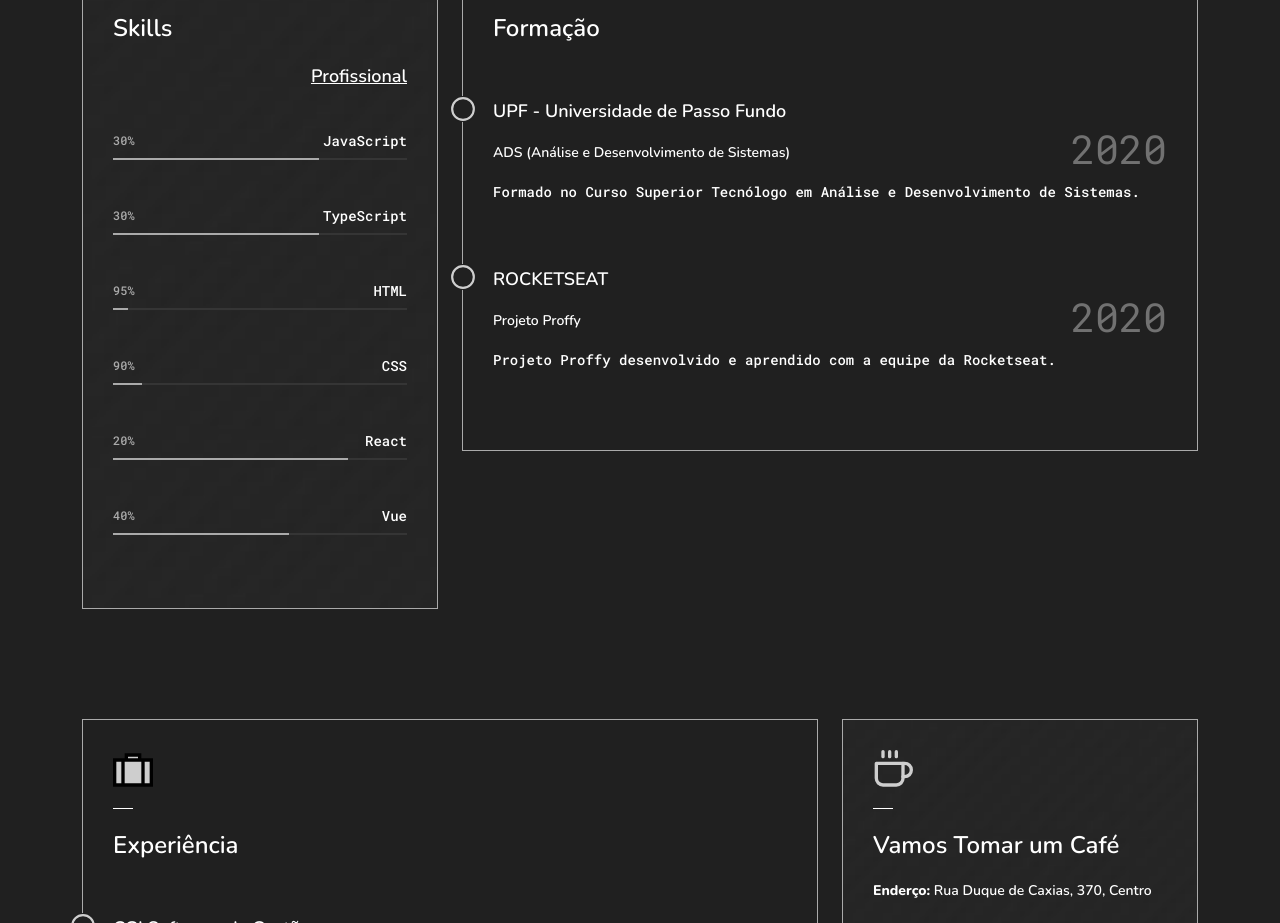
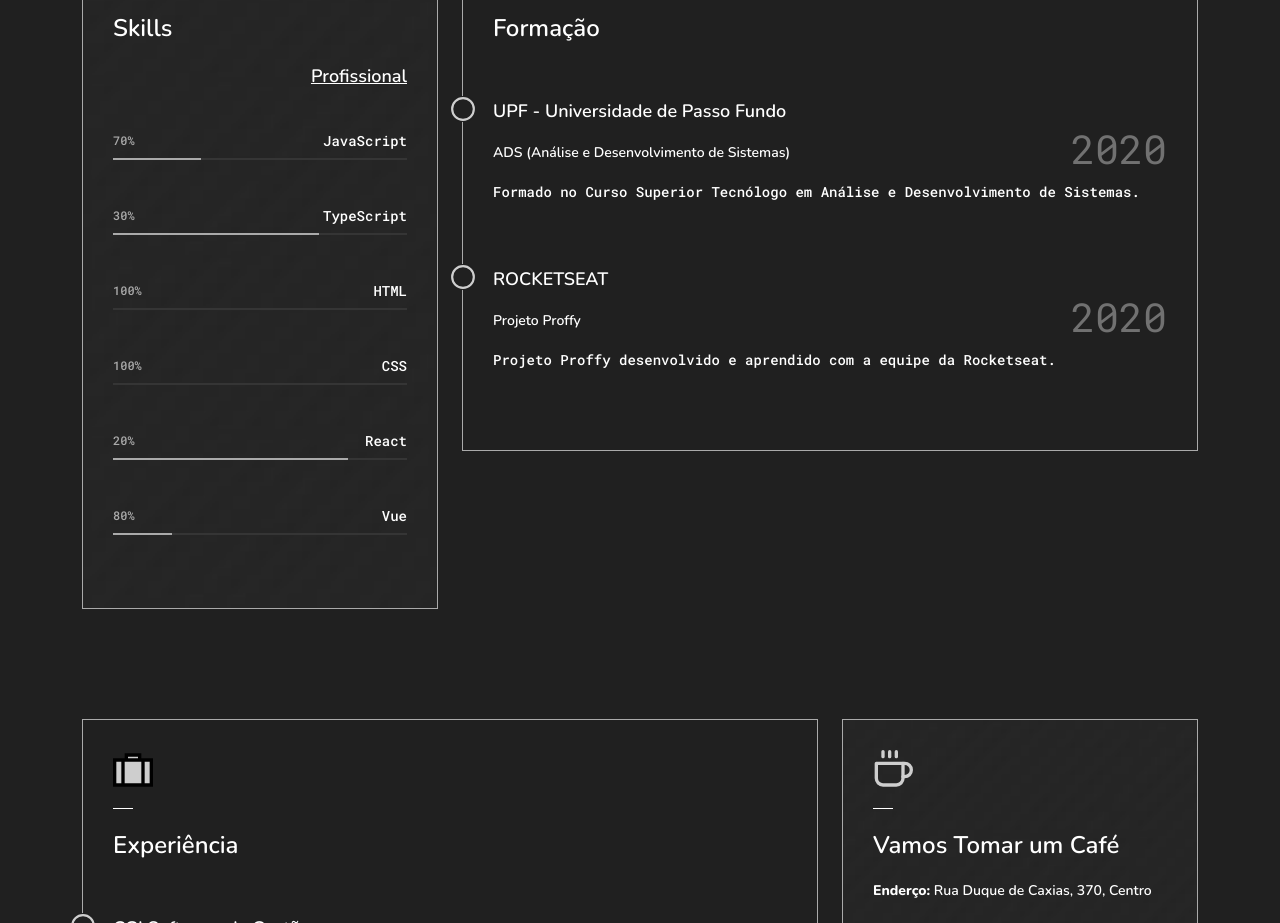
Before and after one commit to JacksonSantin/curriculum_vitae, a React (Create React App) app: page / in a window 1280 px wide. Shown: the part 1480-2403 px from the top of the page. Built offline with nearby package versions, Linux system fonts and the light colour scheme; the HTML template or start-up script is replaced by a standard one.

Commit message:
Ajutada porcentagem Skills

```diff
--- a/src/pages/skillEducation.tsx
+++ b/src/pages/skillEducation.tsx
@@ -26,16 +26,16 @@ function SkillEducation() {
                             <u>Profissional</u>
                           </h4>
                         </div>
-                        <div className="skillbar clearfix" data-percent="30%">
+                        <div className="skillbar clearfix" data-percent="70%">
                           <div className="skillbar-title">
                             <span>JavaScript</span>
                           </div>
                           <div className="skillbar-bg"></div>
                           <div
                             className="skillbar-bar to-animate"
-                            style={{ width: "30%" }}
+                            style={{ width: "70%" }}
                           ></div>
-                          <div className="skillbar-bar-percent">30%</div>
+                          <div className="skillbar-bar-percent">70%</div>
                         </div>
                         <div className="skillbar clearfix" data-percent="30%">
                           <div className="skillbar-title">
@@ -48,27 +48,27 @@ function SkillEducation() {
                           ></div>
                           <div className="skillbar-bar-percent">30%</div>
                         </div>
-                        <div className="skillbar clearfix" data-percent="95%">
+                        <div className="skillbar clearfix" data-percent="100%">
                           <div className="skillbar-title">
                             <span>HTML</span>
                           </div>
                           <div className="skillbar-bg"></div>
                           <div
                             className="skillbar-bar to-animate"
-                            style={{ width: "95%" }}
+                            style={{ width: "100%" }}
                           ></div>
-                          <div className="skillbar-bar-percent">95%</div>
+                          <div className="skillbar-bar-percent">100%</div>
                         </div>
-                        <div className="skillbar clearfix" data-percent="90%">
+                        <div className="skillbar clearfix" data-percent="100%">
                           <div className="skillbar-title">
                             <span>CSS</span>
                           </div>
                           <div className="skillbar-bg"></div>
                           <div
                             className="skillbar-bar to-animate"
-                            style={{ width: "90%" }}
+                            style={{ width: "100%" }}
                           ></div>
-                          <div className="skillbar-bar-percent">90%</div>
+                          <div className="skillbar-bar-percent">100%</div>
                         </div>
                         <div className="skillbar clearfix" data-percent="20%">
                           <div className="skillbar-title">
@@ -81,16 +81,16 @@ function SkillEducation() {
                           ></div>
                           <div className="skillbar-bar-percent">20%</div>
                         </div>
-                        <div className="skillbar clearfix" data-percent="40%">
+                        <div className="skillbar clearfix" data-percent="80%">
                           <div className="skillbar-title">
                             <span>Vue</span>
                           </div>
                           <div className="skillbar-bg"></div>
                           <div
                             className="skillbar-bar to-animate"
-                            style={{ width: "40%" }}
+                            style={{ width: "80%" }}
                           ></div>
-                          <div className="skillbar-bar-percent">40%</div>
+                          <div className="skillbar-bar-percent">80%</div>
                         </div>
                       </div>
                     </div>
```
